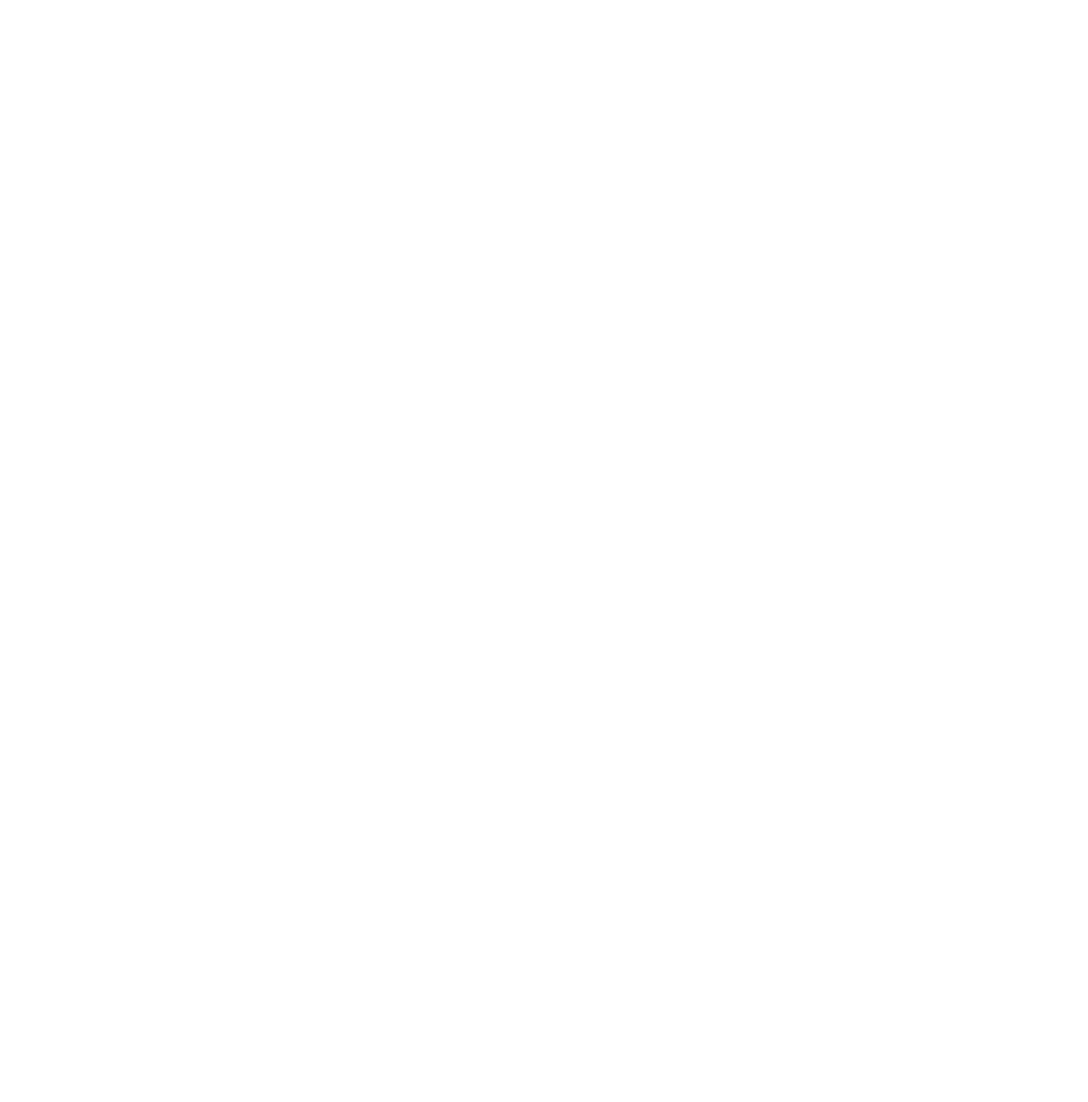
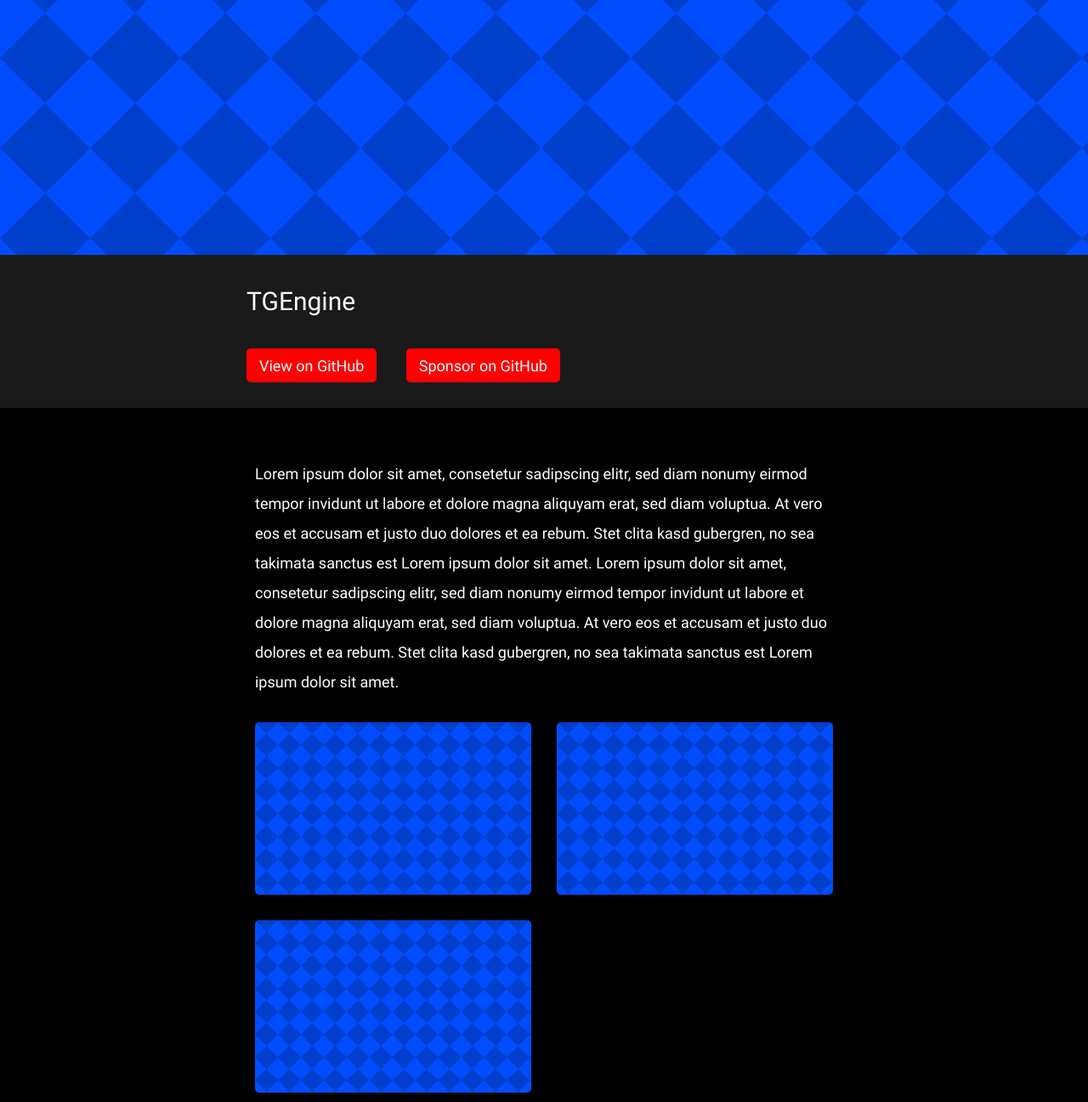
Before and after one commit to MrTroble/webside, a plain HTML site: page projects/TGEngine/index.html in a window 1280 px wide. Shown: the top 1297 px of the page at 85% size. Before the commit the page ends 800 px from the top, so only its background shows below. Drawn offline with Linux system fonts and the light colour scheme.

Commit message:
feat: project page

```diff
--- a/projects/TGEngine/index.html
+++ b/projects/TGEngine/index.html
@@ -0,0 +1,38 @@
+<!DOCTYPE html>
+<html>
+    <head>
+        <meta charset="utf-8">
+        <meta name="viewport" content="width=device-width, initial-scale=1.0">
+        <meta name="theme-color" content="#003ecc">
+        <link href="/swd/style.css" rel="stylesheet">
+        <script src="/swd/script.js"></script>
+        <link href="/resources/style.css" rel="stylesheet">
+        <link href="/resources/favicon.png" rel="icon">
+        <title>MrTroble</title>
+    </head>
+    <body class="darkmode">
+
+        <img class="parallax" src="/swd/image.jpg">
+        <div class="parallax-content">
+            <div class="grey">
+                <div class="container project-bar">
+                    <h2>TGEngine</h2>
+                    <a class="button">View on GitHub</a>
+                    <a class="button mg-l">Sponsor on GitHub</a>
+                </div>
+            </div>
+            <div class="container">
+
+                <p>Lorem ipsum dolor sit amet, consetetur sadipscing elitr, sed diam nonumy eirmod tempor invidunt ut labore et dolore magna aliquyam erat, sed diam voluptua. At vero eos et accusam et justo duo dolores et ea rebum. Stet clita kasd gubergren, no sea takimata sanctus est Lorem ipsum dolor sit amet. Lorem ipsum dolor sit amet, consetetur sadipscing elitr, sed diam nonumy eirmod tempor invidunt ut labore et dolore magna aliquyam erat, sed diam voluptua. At vero eos et accusam et justo duo dolores et ea rebum. Stet clita kasd gubergren, no sea takimata sanctus est Lorem ipsum dolor sit amet.</p>
+
+                <div class="grid-2 grid-sm-1">
+                    <img class="box" src="/swd/image.jpg">
+                    <img class="box" src="/swd/image.jpg">
+                    <img class="box" src="/swd/image.jpg">
+                </div>
+
+            </div>
+        </div>
+
+    </body>
+</html>
--- a/resources/style.css
+++ b/resources/style.css
@@ -2,3 +2,25 @@
     --theme-primary: #ff0000;
     --theme-secondary: #800000;
 }
+
+.parallax {
+    position: fixed;
+    top: 0px;
+    width: 100;
+    width: 100%;
+    max-height: 300px;
+    object-fit: cover;
+}
+
+.parallax-content{
+    width: 100%;
+    position: absolute;
+    background-color: black;
+    z-index: 1;
+    top: 300px;
+}
+
+.project-bar {
+    padding: var(--theme-element-spacing) 50px;
+    margin-bottom: 0px;
+}
```
